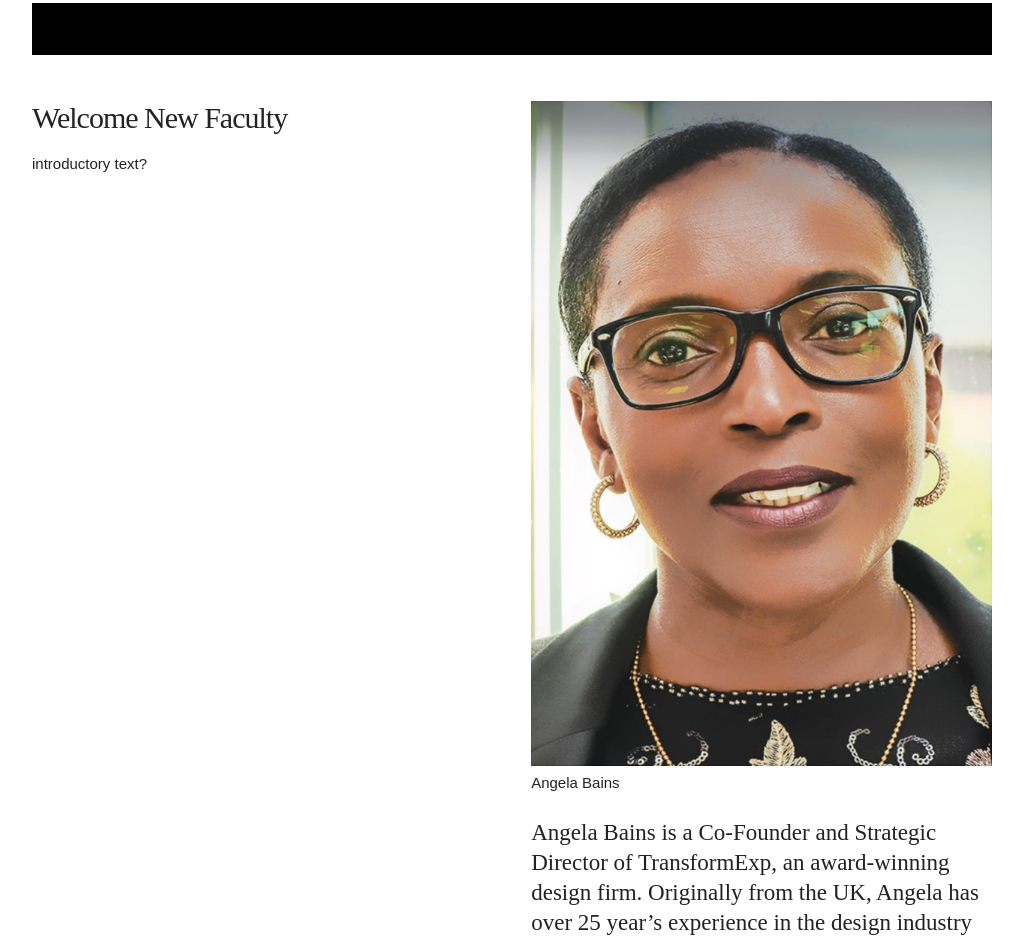
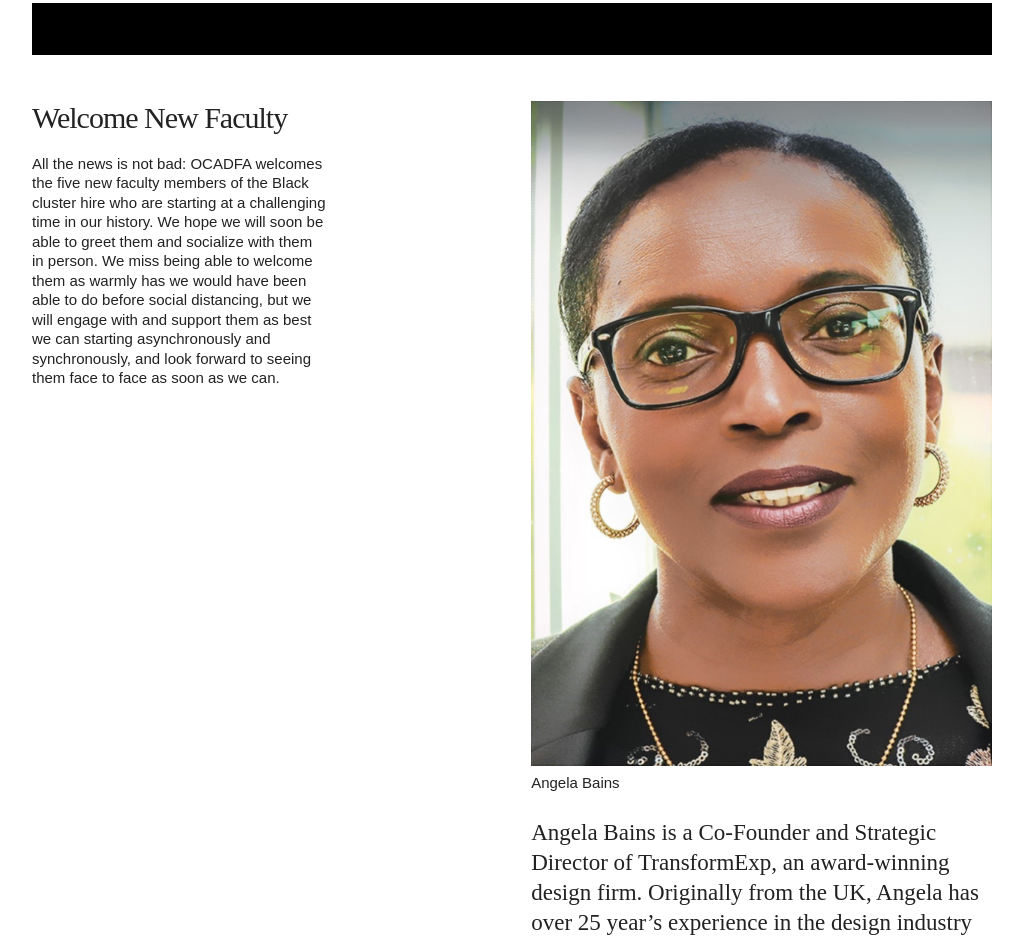
Before and after one commit to rghunt/ocadfa-notes, a plain HTML site: page index.html in a window 1280 px wide. Shown: the part 8852-9794 px from the top of the page, without its empty margins (128-1151 px from the left). Drawn offline with Linux system fonts and the light colour scheme.

Commit message:
Update index.html

```diff
--- a/index.html
+++ b/index.html
@@ -280,7 +280,7 @@ We shall see…
 
           <h3>Welcome New Faculty</h3>
           <p>
-            introductory text?
+            All the news is not bad: OCADFA welcomes the five new faculty members of the Black cluster hire who are starting at a challenging time in our history. We hope we will soon be able to greet them and socialize with them in person. We miss being able to welcome them as warmly has we would have been able to do before social distancing, but we will engage with and support them as best we can starting asynchronously and synchronously, and look forward to seeing them face to face as soon as we can.
           </p>
         </div>
         <div class="two columns">
```
